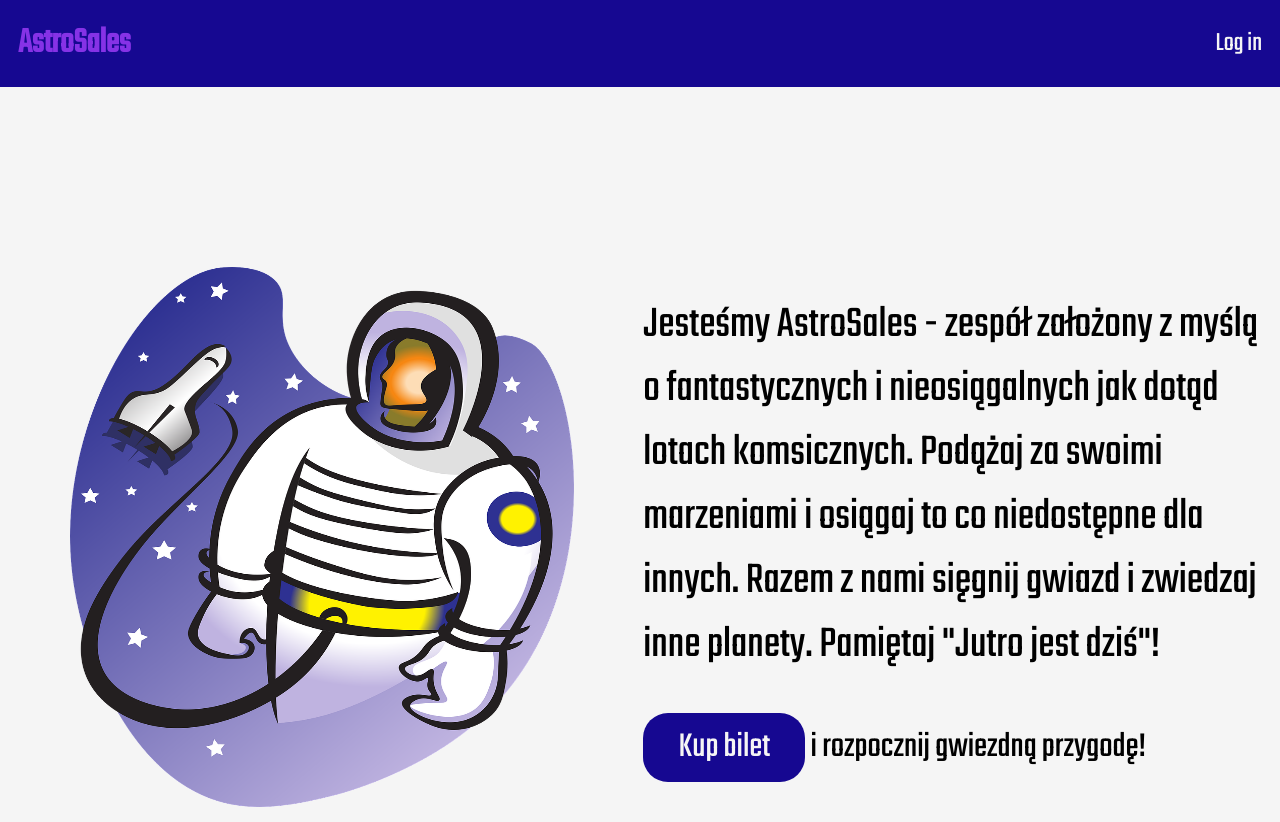
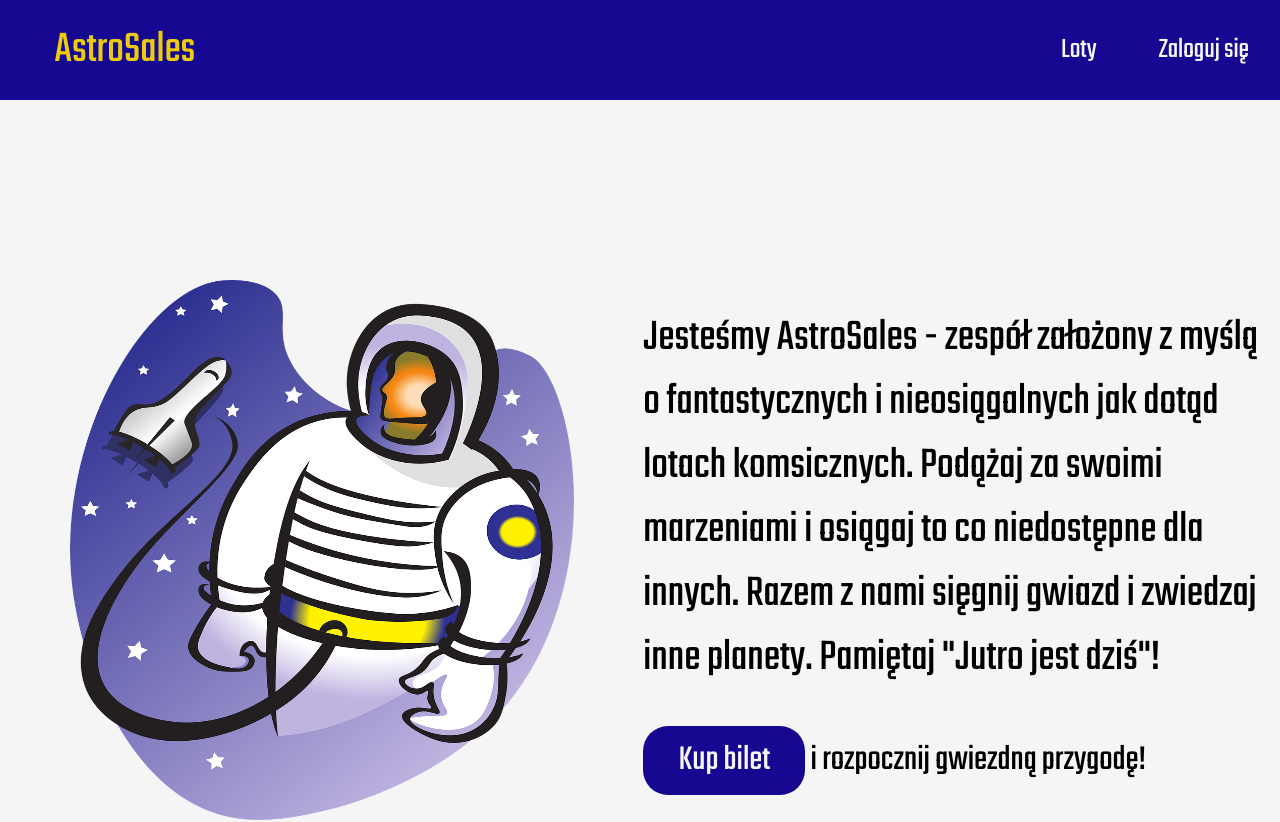
Before and after one commit to rodis00/astrosales, an Angular app in the folder frontend/: page / in a window 1280 px wide. Shown: the top 822 px of the page. Built offline with nearby package versions, Linux system fonts and the light colour scheme; a web font is replaced by a local one.

Commit message:
nav code refactor

```diff
--- a/frontend/src/app/header/header.component.css
+++ b/frontend/src/app/header/header.component.css
@@ -8,30 +8,42 @@ header {
   display: flex;
   align-items: center;
   justify-content: space-between;
-  font-size: 1.5rem;
+  flex-wrap: wrap;
 }
 
-a {
+.container .logo {
+  text-decoration: none;
+  display: inline-block;
+  padding: 1rem;
+  width: 250px;
+  font-size: 2.5rem;
   color: whitesmoke;
-  text-decoration: none;
-  padding: 1rem;
-  transition: all 0.5s;
+  text-align: center;
 }
 
-a:hover {
-  color: rgb(134, 50, 230);
+.container nav {
+  width: 250px;
 }
 
-ul li {
+.container nav ul {
+  display: flex;
+  justify-content: space-around;
+  flex-wrap: wrap;
+}
+
+.container nav ul li {
   list-style-type: none;
 }
 
-nav ul li a {
+.container nav ul li a {
+  text-decoration: none;
   display: inline-block;
   padding: 1rem;
+  color: whitesmoke;
+  font-size: 1.6rem;
 }
 
-.logo {
-  font-weight: bold;
-  font-size: 2rem;
+.container .logo:hover,
+.container nav ul li a:hover {
+  color: rgb(236, 203, 12);
 }
--- a/frontend/src/app/header/header.component.html
+++ b/frontend/src/app/header/header.component.html
@@ -3,7 +3,8 @@
     <a class="logo" href="#">AstroSales</a>
     <nav>
       <ul>
-        <li><a href="">Log in</a></li>
+        <li><a href="#">Loty</a></li>
+        <li><a href="#">Zaloguj się</a></li>
       </ul>
     </nav>
   </div>
--- a/frontend/src/styles.css
+++ b/frontend/src/styles.css
@@ -10,3 +10,7 @@ html {
   font-size: 18px;
   font-family: "Teko", sans-serif;
 }
+
+body {
+  font-size: 16px;
+}
```
